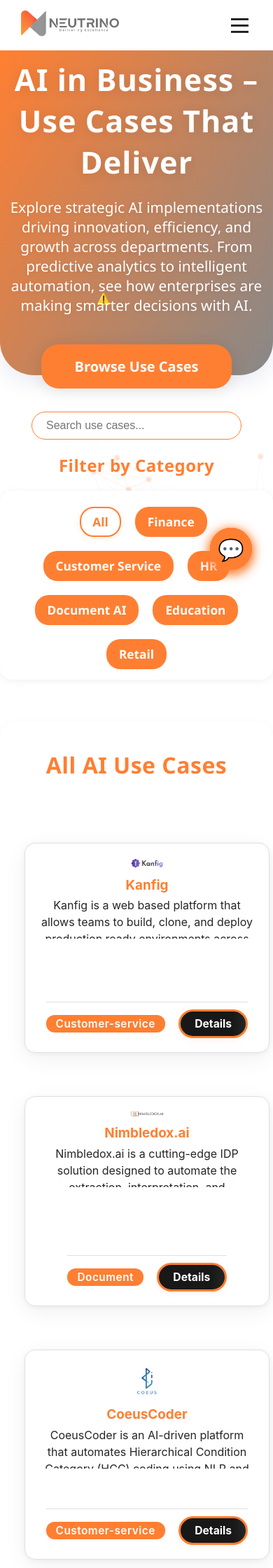
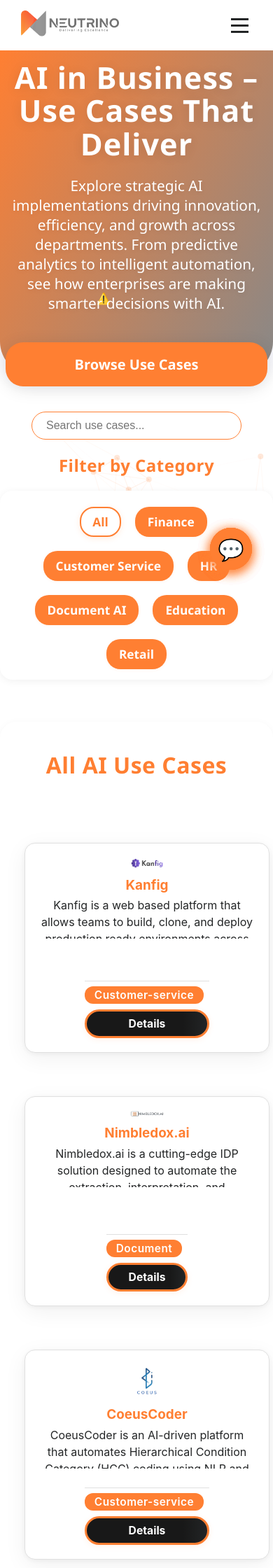
Before and after one commit to rahulmane27/ai-use-case-flask, a Flask app: page /use-cases in a window 390 px wide. Shown: the top 2240 px of the page at 70% size. Run offline with Flask 3, Linux system fonts and the light colour scheme.

Commit message:
responsive

```diff
--- a/static/style.css
+++ b/static/style.css
@@ -99,3 +99,41 @@
     padding: 8px;
   }
 }
+
+@media (max-width: 600px) {
+  .hero-section h1, .hero-section .main-title {
+    font-size: 2rem;
+    line-height: 1.1;
+  }
+  .hero-section p {
+    font-size: 1rem;
+    padding: 0 8px;
+  }
+  .card {
+    padding: 12px;
+    margin: 10px 0;
+  }
+  .card-footer, .card .button-row {
+    flex-direction: column;
+    gap: 8px;
+    align-items: stretch;
+  }
+  .cta-btn, .details-btn, .card-category {
+    width: 100%;
+    margin: 0 0 8px 0;
+    font-size: 1rem;
+  }
+  .filter-container, .category-row {
+    flex-wrap: wrap;
+    gap: 8px;
+    justify-content: flex-start;
+  }
+  .filter-tag {
+    margin-bottom: 8px;
+  }
+  .hero-section {
+    padding: 1.5em 0.5em;
+    background: rgba(255,255,255,0.85);
+    border-radius: 16px;
+  }
+}
```
